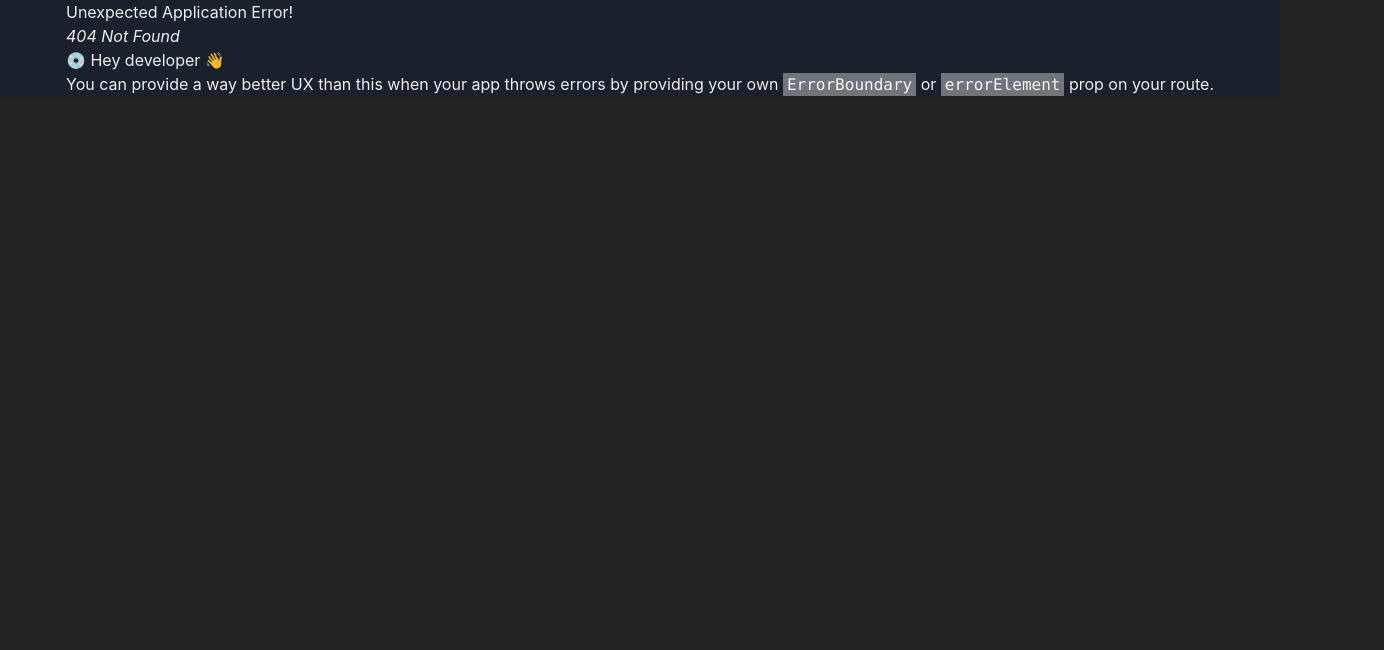
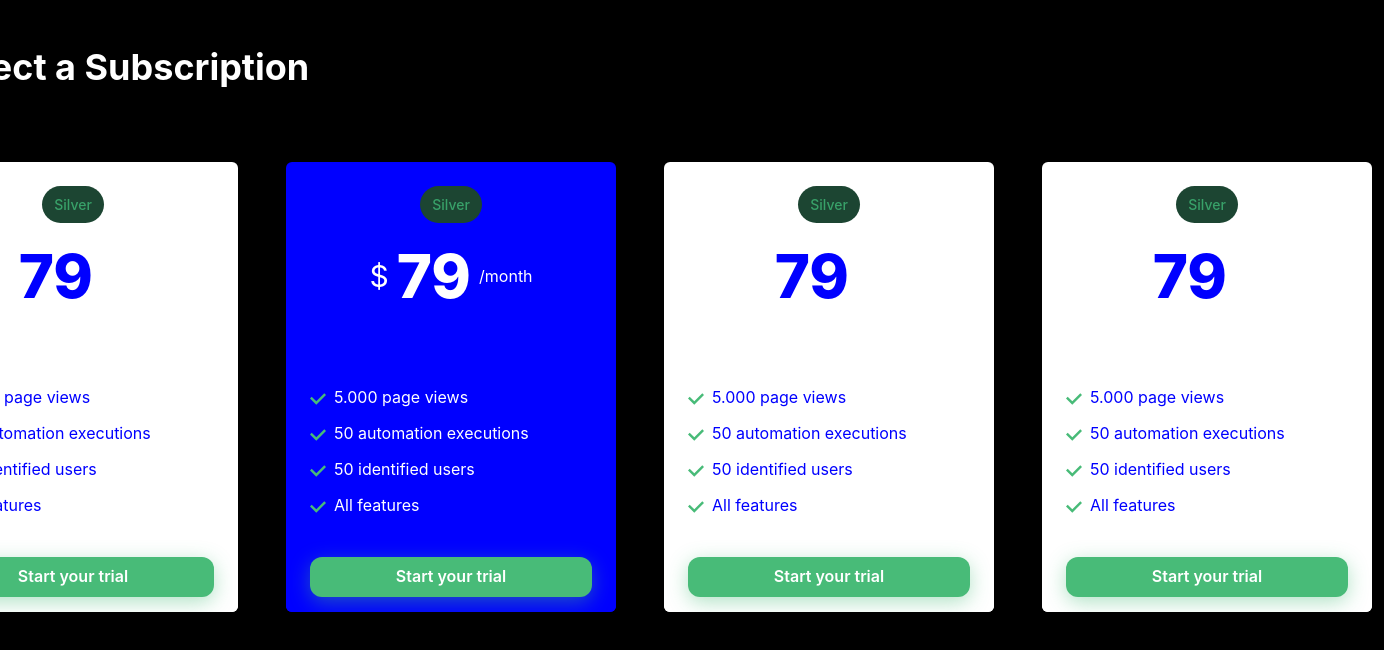
Before and after one commit to K123Ritesh/arrow-signals-webclient, a React (Vite) app: page /subscribe in a window 1280 px wide. Before the commit this address had no page. Shown: the top 650 px of the page, 1384 px wide, since content can reach past the window. Built offline with nearby package versions, Linux system fonts and the light colour scheme.

Commit message:
Subscription UI

```diff
--- a/src/App.tsx
+++ b/src/App.tsx
@@ -4,6 +4,8 @@ import LoginPage from "./pages/login";
 import SignupPage from "./pages/signup";
 import Home from "./pages/home";
 import UserProfile from "./pages/profile";
+import PricingPage from "./pages/subsciption";
+import Simple from "./pages/subsciption";
 
 function App() {
   const router = createBrowserRouter([
@@ -24,6 +26,10 @@ function App() {
       path: "/",
       element: <Home/>,
     },
+    {
+      path: "/subscribe",
+      element: <Simple/>,
+    },
   ]);
 
   return <RouterProvider router={router} />;
--- /dev/null
+++ b/src/components/pricing.tsx
@@ -0,0 +1,87 @@
+// Pricing.tsx
+
+import { Box,Text, Stack, List, ListItem, ListIcon, Button, useColorModeValue } from '@chakra-ui/react';
+import { CheckIcon } from '@chakra-ui/icons';
+
+interface PricingProps {
+  selected: boolean;
+  onclick:() => void;
+}
+
+const Pricing: React.FC<PricingProps> = ({ selected ,onclick }) => {
+  return (
+      <Box
+      onClick={onclick}
+      m={'3'}
+      w={'330px !important'}
+      bg={selected ?'blue':'white'}
+      boxShadow={selected ? '3xl' : 'xl' }
+      rounded={'md'}
+      height={'450px !important'}
+      overflow={'hidden'} >
+        <Stack
+          textAlign={'center'}
+          p={6}
+          color={useColorModeValue('gray.800', 'white')}
+          align={'center'}>
+          <Text
+            fontSize={'sm'}
+            fontWeight={500}
+            bg={useColorModeValue('green.50', 'green.900')}
+            p={2}
+            px={3}
+            color={'green.500'}
+            rounded={'full'}>
+        Silver
+          </Text>
+          <Stack direction={'row'} align={'center'} justify={'center'}>
+            <Text fontSize={'3xl'}>$</Text>
+            <Text fontSize={'6xl'} fontWeight={800} color={selected ?'white':'blue'}>
+              79
+            </Text>
+            <Text color={selected ?'white':'grey.500'}>/month</Text>
+          </Stack>
+        </Stack>
+
+        <Box bg={selected ?'blue' :'white'} px={6} py={10}>
+          <List spacing={3}>
+            <ListItem color={selected ?'white':'blue'}>
+              <ListIcon as={CheckIcon} color="green.400" />
+              5.000 page views
+            </ListItem>
+            <ListItem color={selected ?'white':'blue'}>
+              <ListIcon as={CheckIcon} color="green.400" />
+              50 automation executions
+            </ListItem>
+            <ListItem color={selected ?'white':'blue'}>
+              <ListIcon as={CheckIcon} color="green.400" />
+              50 identified users
+            </ListItem>
+            <ListItem color={selected ?'white':'blue'}>
+              <ListIcon as={CheckIcon} color="green.400" />
+              All features
+            </ListItem>
+          </List>
+
+          <Button
+            mt={10}
+            w={'full'}
+            bg={'green.400'}
+            color={'white'}
+            rounded={'xl'}
+            boxShadow={'0 5px 20px 0px rgb(72 187 120 / 43%)'}
+            _hover={{
+              bg: 'green.500',
+            }}
+            _focus={{
+              bg: 'green.500',
+            }}>
+            Start your trial
+          </Button>
+        </Box>
+      </Box>
+
+  );
+};
+
+export default Pricing;
--- /dev/null
+++ b/src/pages/subsciption.tsx
@@ -0,0 +1,54 @@
+// PricingPage.tsx
+
+import { Flex, Text } from '@chakra-ui/react';
+import Pricing from '../components/pricing';
+import { useState } from 'react';
+
+
+const PricingPage = () => {
+
+  const [selected, updateSelected]=useState([false,true,false,false])
+  return (
+    <div style={{height:'100vh', backgroundColor:'black'}}  >
+      <Text fontSize="4xl" fontWeight="bolder" pb={4} pt={10} pl={10}  color={'white'}>
+        Select a Subscription
+      </Text>
+      <Flex
+      justifyContent={'center'}
+    scrollBehavior={'auto'}
+    flexDir={'row'}
+    overflow={'auto'}
+    overflowX={'auto'}
+      backgroundColor={'black.200'}
+        gap={6}
+        pt={10}>
+        <Pricing selected={selected[0]} onclick={
+           ()=>{
+            console.log("THIS TAPPED")
+            updateSelected([true,false,false,false])
+           }
+        } />
+        <Pricing selected={selected[1]} onclick={
+           ()=>{
+            updateSelected([false,true,false,false])
+           }
+        }/>
+        <Pricing selected={selected[2]} onclick={
+           ()=>{
+            updateSelected([false,false,true,false])
+           }
+        }/>
+        <Pricing selected={selected[3]} onclick={
+           ()=>{
+            updateSelected([false,false,false,true])
+           }
+        }/>
+
+      </Flex>
+    </div >
+  );
+};
+
+
+
+export default PricingPage;
```
